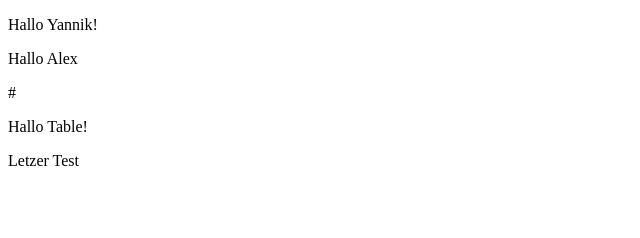
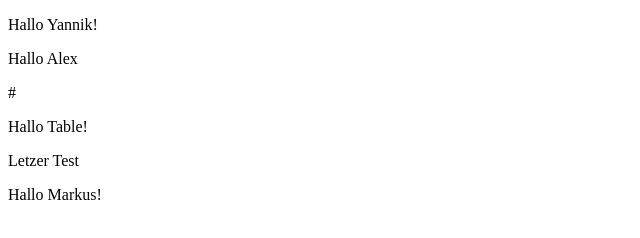
Before and after one commit to msundco/SMGW-Crew, a plain HTML site: page index.html in a window 1280 px wide. Shown: the whole page, without its empty margins (0-640 px from the left). Drawn offline with Linux system fonts and the light colour scheme.

Commit message:
Update index.html

```diff
--- a/index.html
+++ b/index.html
@@ -11,5 +11,6 @@
     <p>Hallo Alex</p>#
     <p>Hallo Table!</p>
     <p>Letzer Test</p>
+    <p>Hallo Markus!</p>
 </body>
 </html>
```
